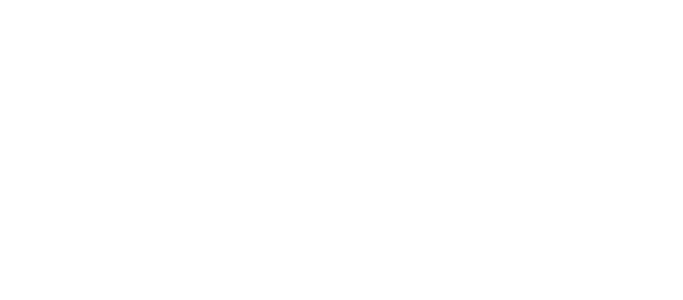
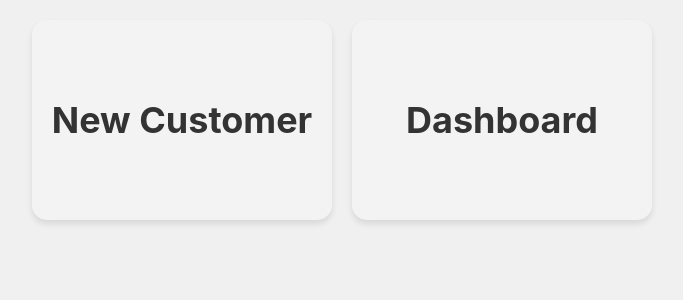
Before and after one commit to nevinsebastian/rto-tvs, a React (Create React App) app: page /sales-executive-home in a window 1280 px wide. Before the commit this address had no page. Shown: the top 300 px of the page, without its empty margins (298-981 px from the left). Built offline with nearby package versions, Linux system fonts and the light colour scheme.

Commit message:
home-sales-exicutive

```diff
--- a/package.json
+++ b/package.json
@@ -36,5 +36,10 @@
       "last 1 firefox version",
       "last 1 safari version"
     ]
+  },
+  "devDependencies": {
+    "autoprefixer": "^10.4.20",
+    "postcss": "^8.4.44",
+    "tailwindcss": "^3.4.10"
   }
 }
--- /dev/null
+++ b/postcss.config.js
@@ -0,0 +1,6 @@
+module.exports = {
+  plugins: {
+    tailwindcss: {},
+    autoprefixer: {},
+  },
+}
--- a/src/App.js
+++ b/src/App.js
@@ -1,14 +1,16 @@
 import React from 'react';
 import { BrowserRouter as Router, Route, Routes } from 'react-router-dom';
+import SalesExecutiveHome from './pages/SalesExecutiveHome';
+import NewCustomer from './pages/NewCustomer';
 import SalesDashboard from './pages/SalesDashboard';
-import NewCustomer from './pages/NewCustomer';
 
 const App = () => {
   return (
     <Router>
       <Routes>
+        <Route path="/sales-executive-home" element={<SalesExecutiveHome />} />
+        <Route path="/new-customer" element={<NewCustomer />} />
         <Route path="/dashboard" element={<SalesDashboard />} />
-        <Route path="/new-customer" element={<NewCustomer />} />
         {/* Add other routes here */}
       </Routes>
     </Router>
--- a/src/pages/NewCustomer.js
+++ b/src/pages/NewCustomer.js
@@ -1,16 +1,14 @@
 import React from 'react';
-import Navbar from '../components/Navbar';
 
 const NewCustomer = () => {
   return (
-    <div>
-      <Navbar />
+
+
       <div>
         {/* Main content for the Sales Dashboard will go here */}
         <h1>ADD new customer</h1>
       </div>
-    </div>
-  );
+)
 };
 
 export default NewCustomer;
--- a/src/pages/SalesDashboard.js
+++ b/src/pages/SalesDashboard.js
@@ -1,15 +1,13 @@
 import React from 'react';
-import Navbar from '../components/Navbar';
+
 
 const SalesDashboard = () => {
   return (
-    <div>
-      <Navbar />
-      <div>
-        {/* Main content for the Sales Dashboard will go here */}
-        <h1>Sales Dashboard</h1>
+
+      <div >
+        <h1>sales dashboard</h1>
       </div>
-    </div>
+
   );
 };
 
--- /dev/null
+++ b/src/pages/SalesExecutiveHome.js
@@ -0,0 +1,49 @@
+import React from 'react';
+import { Link } from 'react-router-dom';
+
+const SalesExecutiveHome = () => {
+  return (
+    <div style={styles.container}>
+      <div style={styles.boxesContainer}>
+        <Link to="/new-customer" style={styles.box}>
+          <h2>New Customer</h2>
+        </Link>
+        <Link to="/dashboard" style={styles.box}>
+          <h2>Dashboard</h2>
+        </Link>
+      </div>
+    </div>
+  );
+};
+
+const styles = {
+  container: {
+    padding: '20px',
+    display: 'flex',
+    flexDirection: 'column',
+    alignItems: 'center',
+    background: '#f0f0f0',
+    minHeight: '100vh'
+  },
+  boxesContainer: {
+    display: 'flex',
+    gap: '20px'
+  },
+  box: {
+    width: '300px',
+    height: '200px',
+    borderRadius: '15px',
+    background: 'rgba(255, 255, 255, 0.2)',
+    backdropFilter: 'blur(10px)',
+    boxShadow: '0 4px 6px rgba(0, 0, 0, 0.1)',
+    display: 'flex',
+    alignItems: 'center',
+    justifyContent: 'center',
+    color: '#333',
+    fontSize: '24px',
+    fontWeight: 'bold',
+    textDecoration: 'none'
+  }
+};
+
+export default SalesExecutiveHome;
```
Also changed, not shown: src/styles/SalesDashboard.css (added, +36 -0 lines), components.json (added), 1 other file (tests, documents, lock files or other folders).
